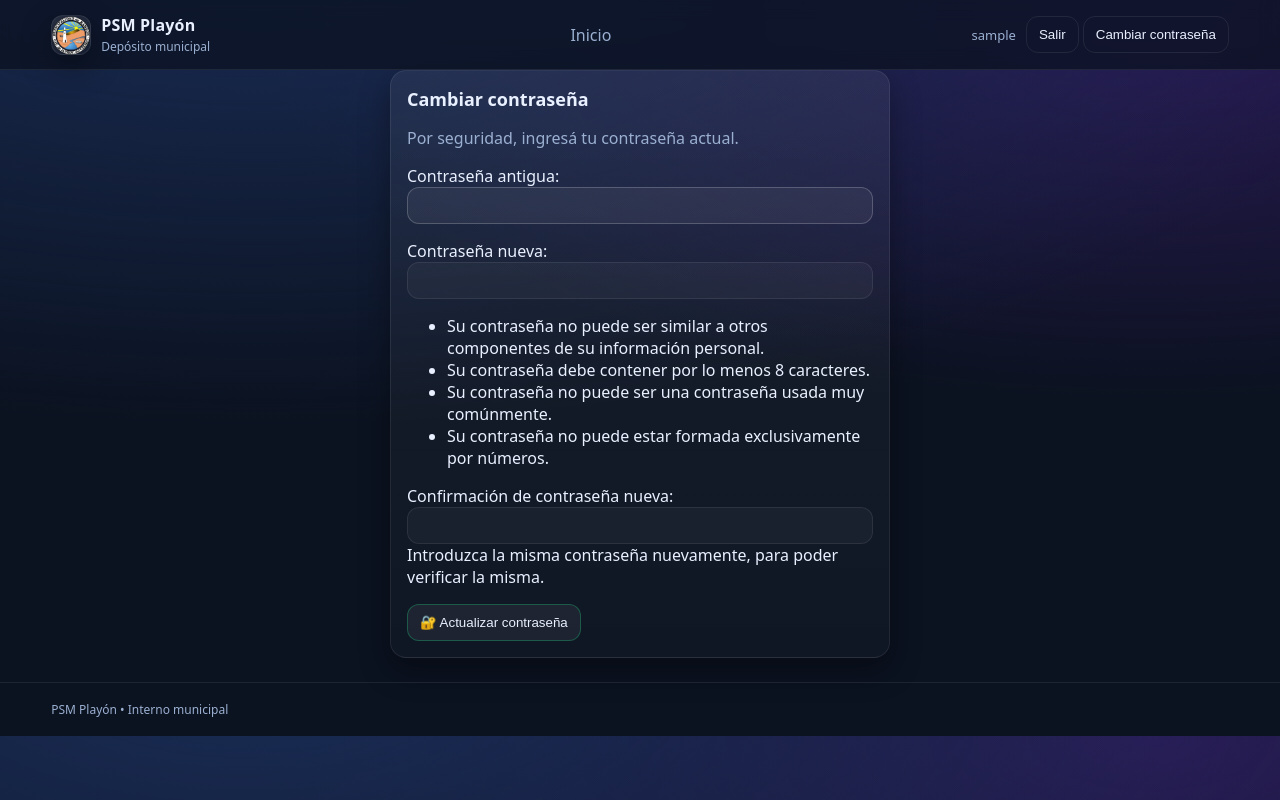
After one commit to NikkyChin/PSM_PLAYON, a Django app: page /cambiar-password/ in a window 1280 px wide. The commit adds this page. Run offline with Django 5.2, Linux system fonts and the light colour scheme; the visitor is signed in with stand-in values (Sample User, id 1).

Commit message:
Se agrego la opcion de cambiar contraseña mientras el usuario esta logeado, se agregaron templates para esta opcion

```diff
--- a/cuentas/urls.py
+++ b/cuentas/urls.py
@@ -1,20 +1,11 @@
-from django.urls import path
+from django.urls import path, reverse_lazy
 from django.contrib.auth import views as auth_views
 from . import views
 
 urlpatterns = [
     path("", views.home, name="home"),
-
-    path(
-        "login/",
-        auth_views.LoginView.as_view(template_name="cuentas/login.html"),
-        name="login",
-    ),
-
-    path(
-    "salir/",
-    views.logout_view,
-    name="logout",
-    ),
-
+    path("login/", auth_views.LoginView.as_view(template_name="cuentas/login.html"), name="login"),
+    path("salir/",views.logout_view,name="logout"),
+    path("cambiar-password/",auth_views.PasswordChangeView.as_view(template_name="cuentas/cambiar_password.html", success_url=reverse_lazy("cambiar_password_exito")), name="cambiar_password",),
+    path("cambiar-password/exito/",auth_views.PasswordChangeDoneView.as_view(template_name="cuentas/cambiar_password_exito.html"),name="cambiar_password_exito",),
 ]
--- a/cuentas/views.py
+++ b/cuentas/views.py
@@ -2,7 +2,7 @@ from django.contrib.auth import logout
 from django.contrib.auth.decorators import login_required
 from django.shortcuts import render, redirect
 
-
+# Vista para la página de inicio, que muestra diferentes opciones según el rol del usuario (inspector, encargado de playón, admin del sistema, juez).
 @login_required
 def home(request):
     grupos_usuario = set(request.user.groups.values_list("name", flat=True))
@@ -16,7 +16,7 @@ def home(request):
 
     return render(request, "cuentas/home.html", context)
 
-
+# Vista para cerrar sesion, que simplemente llama al logout de django y redirige a la pagina de login.
 def logout_view(request):
     logout(request)
     return redirect("login")
--- a/templates/base.html
+++ b/templates/base.html
@@ -39,6 +39,7 @@
           <form method="post" action="{% url 'logout' %}">
             {% csrf_token %}
             <button class="btn btn--ghost" type="submit">Salir</button>
+            <button class="btn btn--ghost" type="button" onclick="location.href='{% url 'cambiar_password' %}'">Cambiar contraseña</button>
           </form>
         {% endif %}
       </div>
--- /dev/null
+++ b/templates/cuentas/cambiar_password.html
@@ -0,0 +1,21 @@
+{% extends "base.html" %}
+
+{% block title %}Cambiar contraseña{% endblock %}
+
+{% block content %}
+<div class="card" style="max-width:500px; margin:auto;">
+  <div class="h2">Cambiar contraseña</div>
+  <p class="muted">Por seguridad, ingresá tu contraseña actual.</p>
+
+  <form method="post">
+    {% csrf_token %}
+    {{ form.as_p }}
+
+    <div style="margin-top:16px;">
+      <button class="btn btn--ok" type="submit">
+        🔐 Actualizar contraseña
+      </button>
+    </div>
+  </form>
+</div>
+{% endblock %}
```
Also changed, not shown: templates/cuentas/cambiar_password_exito.html (added, +16 -0 lines).
